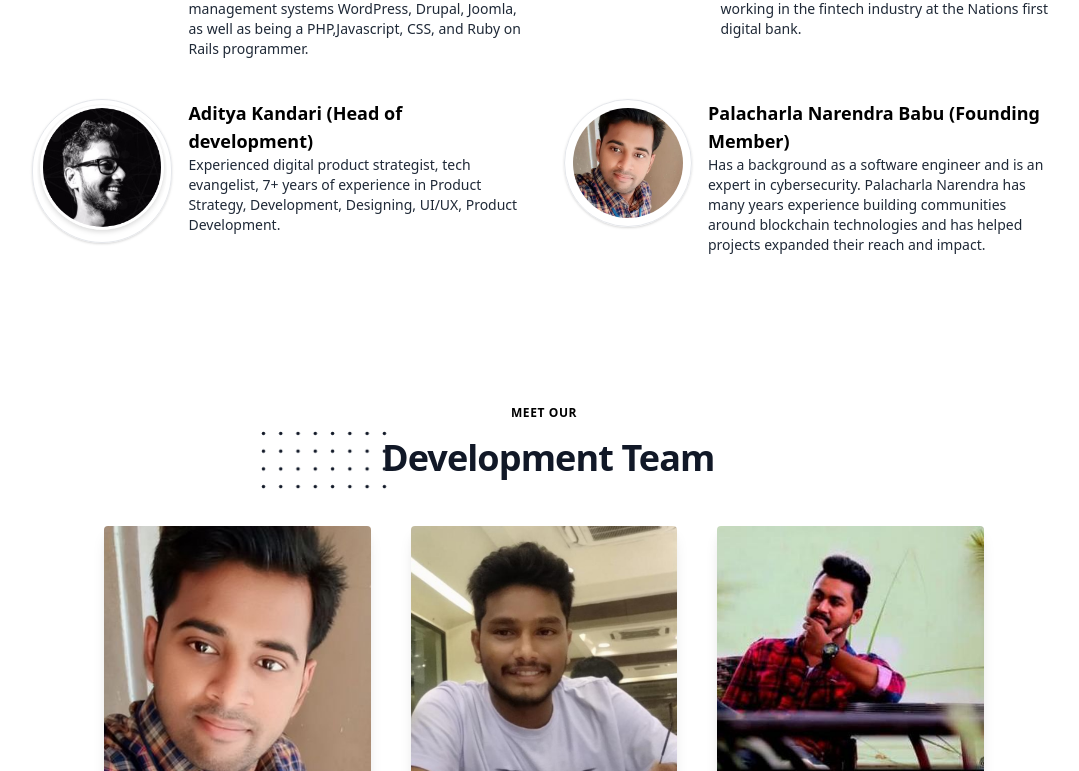
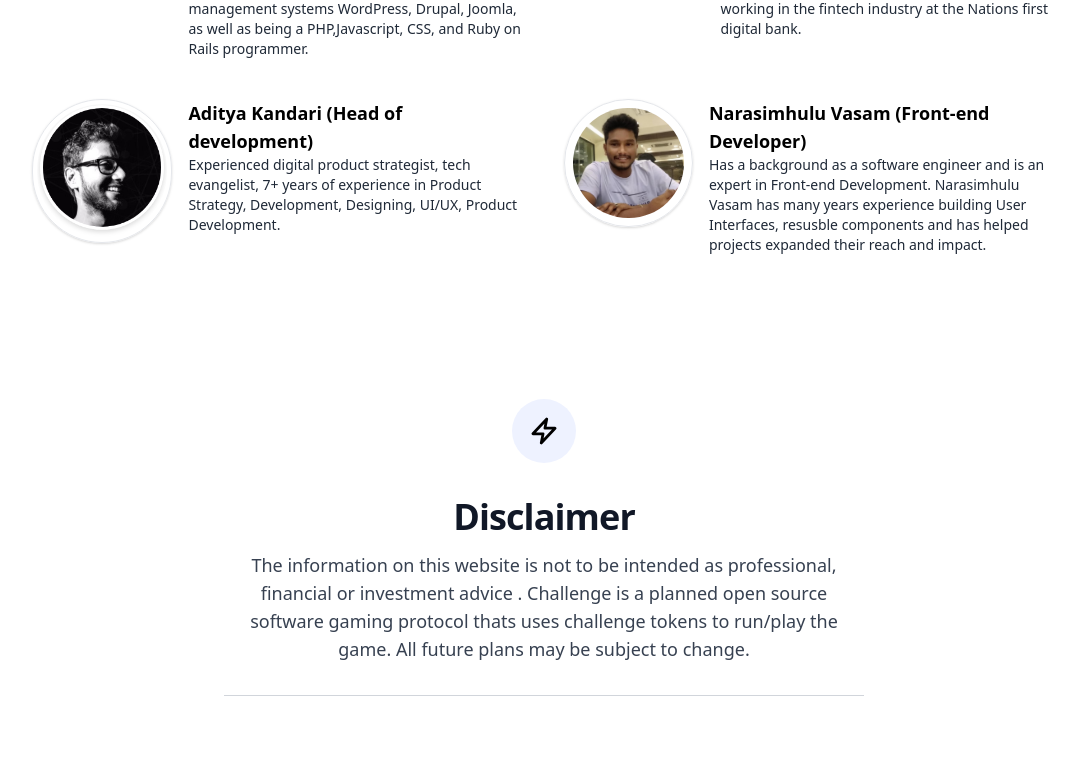
Before and after one commit to challengedapp/challengedac-io, a React (Create React App) app: page / in a window 1280 px wide. Shown: the part 2529-3300 px from the top of the page, without its empty margins (96-1175 px from the left). Built offline with nearby package versions, Linux system fonts and the light colour scheme.

Commit message:
add files

```diff
--- a/src/Components/CoreTeam.js
+++ b/src/Components/CoreTeam.js
@@ -73,17 +73,17 @@ function CoreTeam() {
           <div className="flex justfiy-start">
             <img
               className="32  h-32  p-2  mr-4 rounded-full shadow border "
-              src="/images/profiles/narendra.jpg"
+              src="/images/profiles/narasimha.jpg"
               alt="Person"
             />
             <div className="flex flex-col">
               <p className="text-lg font-bold">
-                Palacharla Narendra Babu (Founding Member)
+                Narasimhulu Vasam (Front-end Developer)
               </p>
               <p className="text-sm text-gray-800">
                 Has a background as a software engineer and is an expert in
-                cybersecurity. Palacharla Narendra has many years experience
-                building communities around blockchain technologies and has
+                Front-end Development. Narasimhulu Vasam has many years
+                experience building User Interfaces, resusble components and has
                 helped projects expanded their reach and impact.
               </p>
             </div>
--- a/src/Components/Home.js
+++ b/src/Components/Home.js
@@ -14,7 +14,7 @@ function Home() {
       <ReceiveRewards />
       <ReacentChallenges />
       <CoreTeam />
-      <DevelopmentTeam />
+      {/* <DevelopmentTeam /> */}
       {/* <CommunityThoughts /> */}
       <Desclaimer />
     </div>
```
